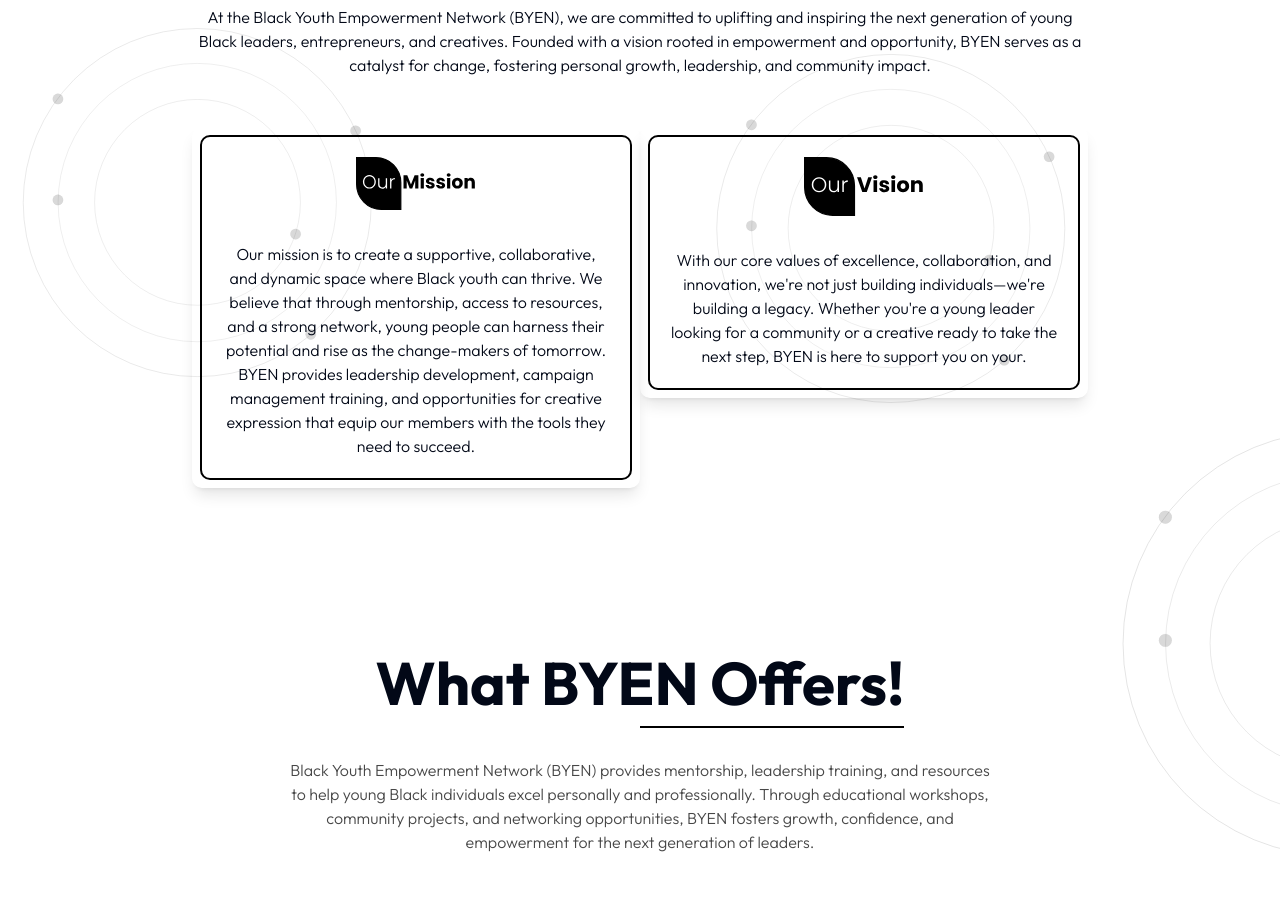
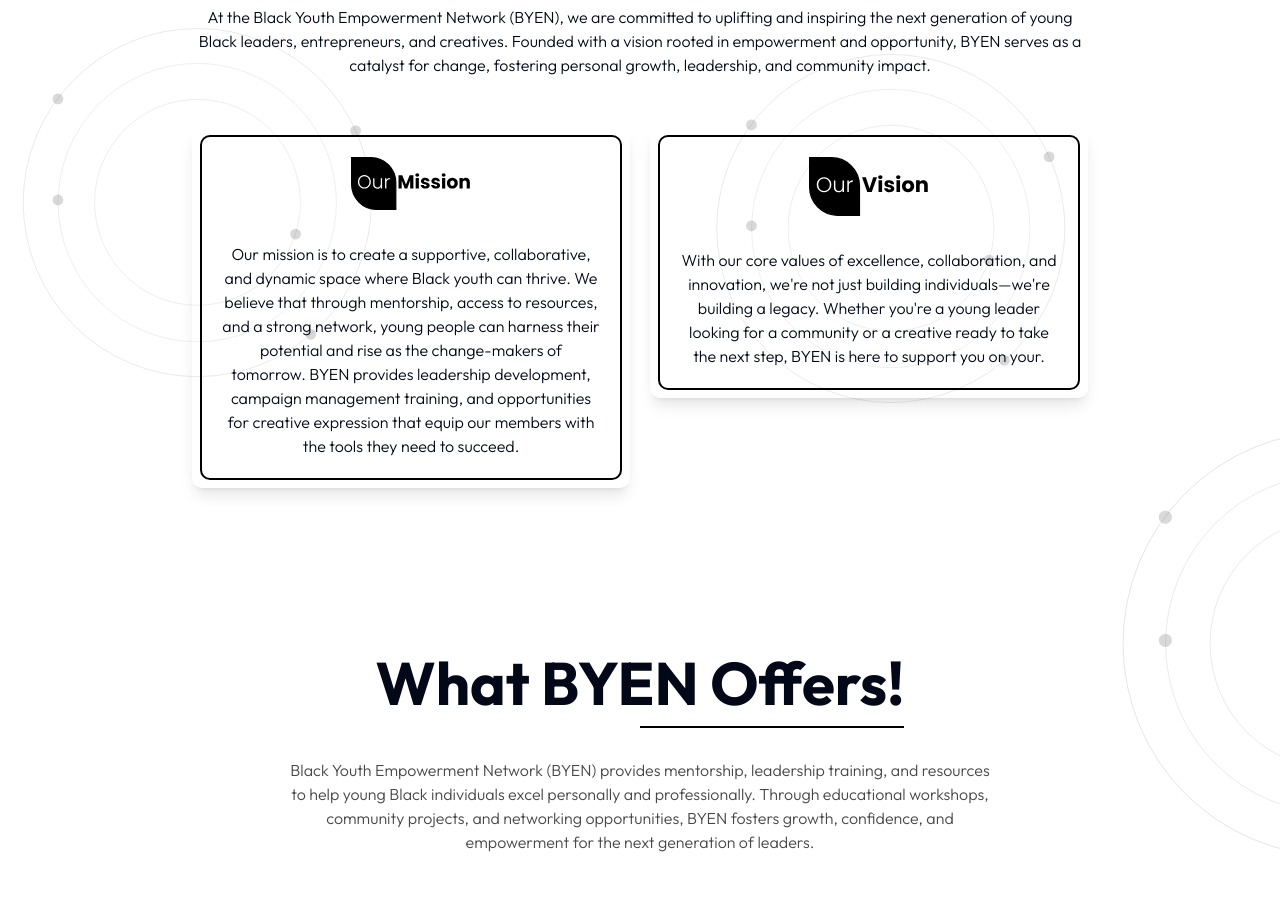
Before and after one commit to pascalniri/byeNetwork, a React (Vite) app: page / in a window 1280 px wide. Shown: the part 1060-1962 px from the top of the page. Built offline with nearby package versions, Linux system fonts and the light colour scheme.

Commit message:
Added the gap

```diff
--- a/src/components/About.jsx
+++ b/src/components/About.jsx
@@ -50,7 +50,7 @@
         </Slide>
       </div>
       <div>
-        <div className="flex flex-col justify-center items-top w-full lg:flex-row gap-y-[20px]">
+        <div className="flex flex-col justify-center items-top w-full lg:flex-row gap-[20px]">
           <Slide
             triggerOnce
             direction="up"
```
